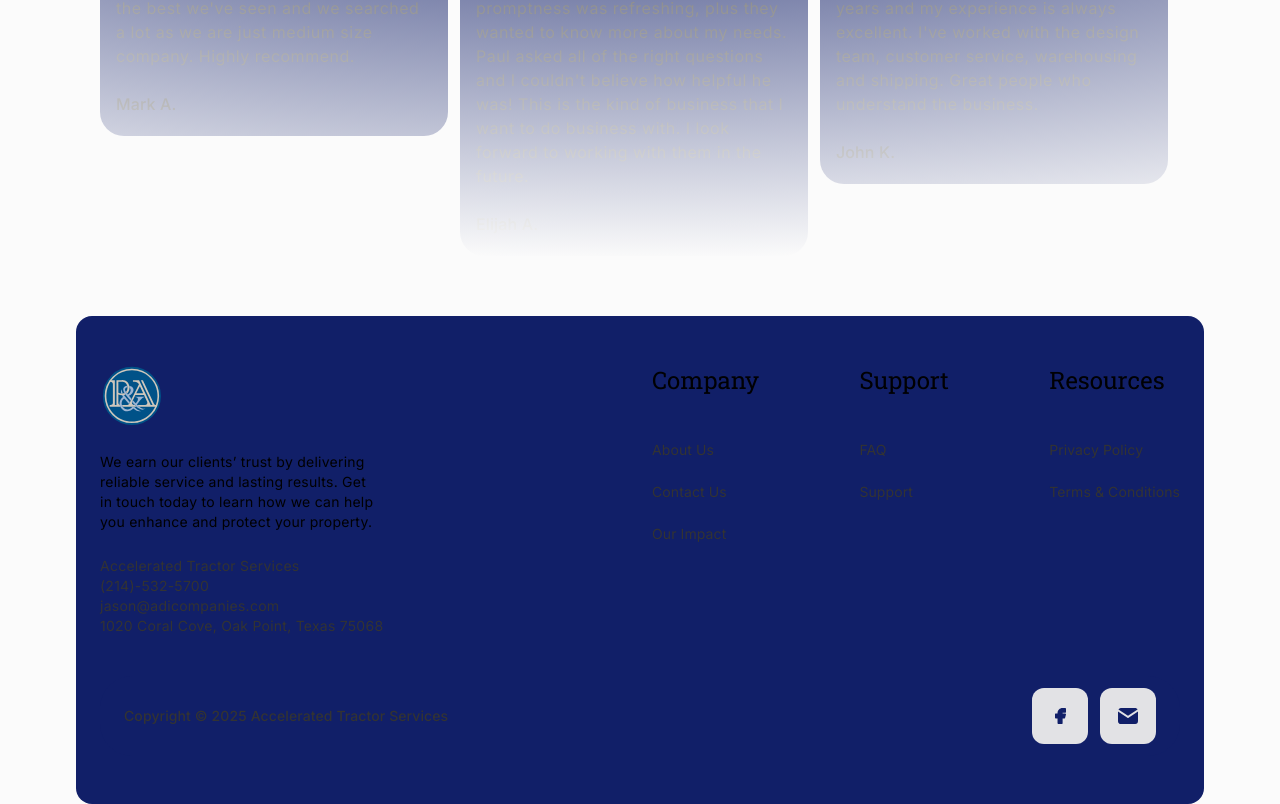
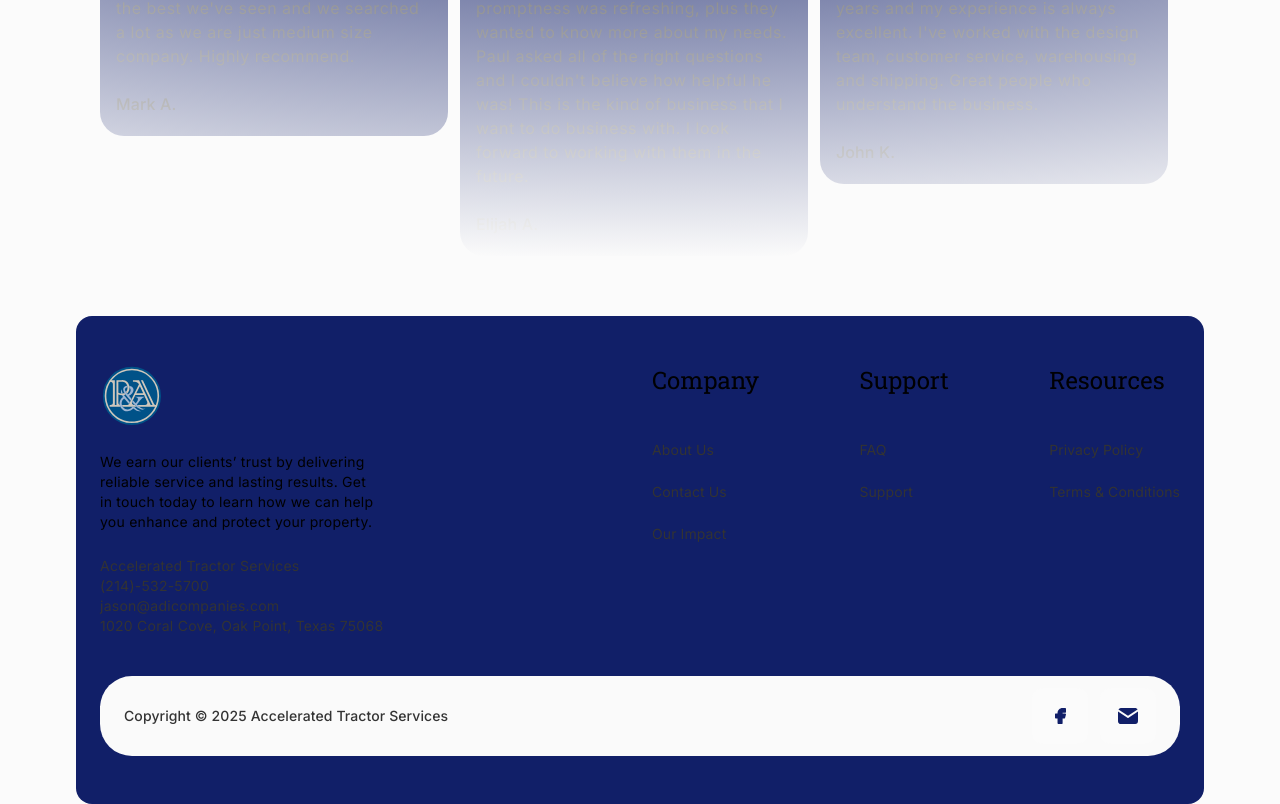
Before and after one commit to Jameslo599/accelerated-tractor, a Next.js app: page / in a window 1280 px wide. Shown: the part 6407-7211 px from the top of the page. Built offline with nearby package versions, Linux system fonts and the light colour scheme; what @mui/material-nextjs would draw is missing.

Commit message:
working on home page

```diff
--- a/src/blocks/footer/Footer.jsx
+++ b/src/blocks/footer/Footer.jsx
@@ -170,7 +170,7 @@ export default function Footer() {
             delay: 0.4
           }}
         >
-          <GraphicsCard sx={{ borderRadius: { xs: 6, sm: 8 } }}>
+          <GraphicsCard sx={{ borderRadius: { xs: 6, sm: 8 }, backgroundColor: 'secondary.lighter' }}>
             <Stack
               direction={{ sm: 'row' }}
               sx={{
--- a/src/components/footer/FollowUS.jsx
+++ b/src/components/footer/FollowUS.jsx
@@ -66,19 +66,18 @@ export default function FollowUS({ heading = true, color }) {
             <Avatar
               variant="rounded"
               sx={{
-                color: color || 'grey.200',
+                bgcolor: 'background.default',
                 width: { xs: 40, sm: 52, lg: 56 },
                 height: { xs: 40, sm: 52, lg: 56 },
                 borderRadius: 3,
-                transition: 'color 0.3s',
-                ':hover': { bgcolor: 'grey.300' }
+                '&:hover': { bgcolor: 'divider' }
               }}
             >
               <SvgIcon
                 type={IconType.FILL}
                 {...(typeof item.icon === 'string' ? { name: item.icon } : { ...item.icon })}
                 sx={{
-                  color: '#grey.100',
+                  color: 'grey.100',
                   transition: 'color 0.3s',
                   '&:hover': {
                     color: 'grey.100'
--- a/src/views/landings/default/theme/palette.js
+++ b/src/views/landings/default/theme/palette.js
@@ -24,7 +24,7 @@ export default function palette(mode) {
       overlay: '#fff'
     },
     secondary: {
-      lighter: '#D3E4F8', // AI/secondary/90 - secondary container / secondary fixed
+      lighter: '#fafafa', // AI/secondary/90 - secondary container / secondary fixed
       light: '#B7C8DB', // AI/secondary/80 - secondary fixed dim
       main: '#4F6070', // AI/secondary/40 - secondary
       dark: '#384858', // AI/secondary/30 - on secondary fixed variant
```
Also changed, not shown: 1 other file (tests, documents, lock files or other folders).
